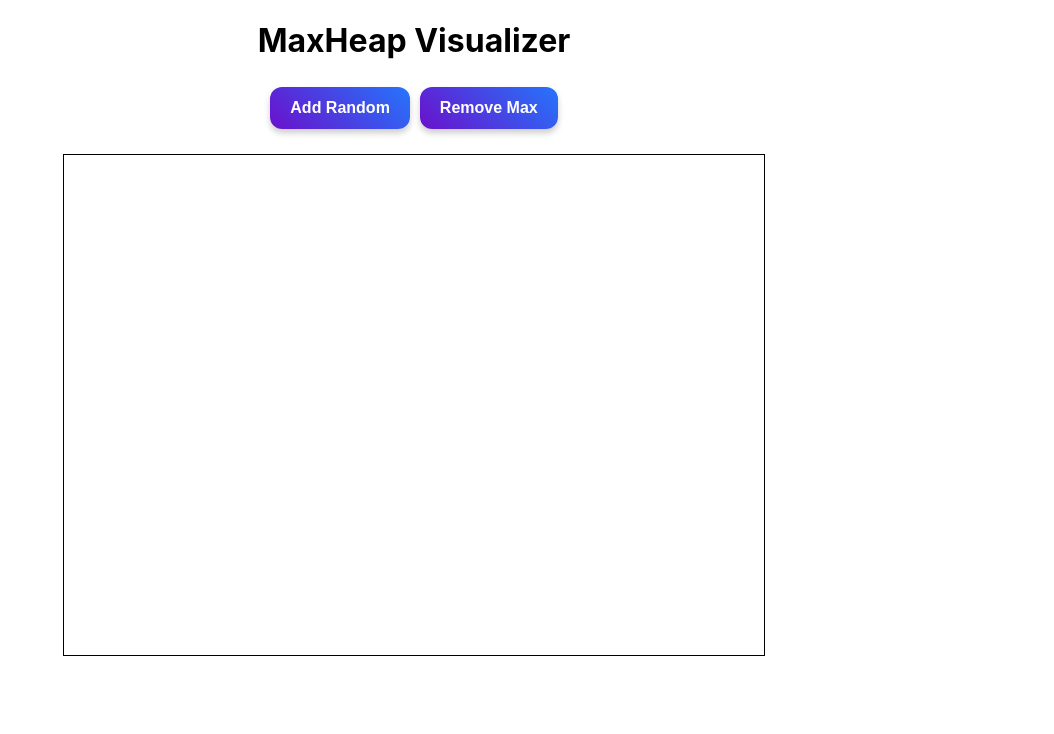
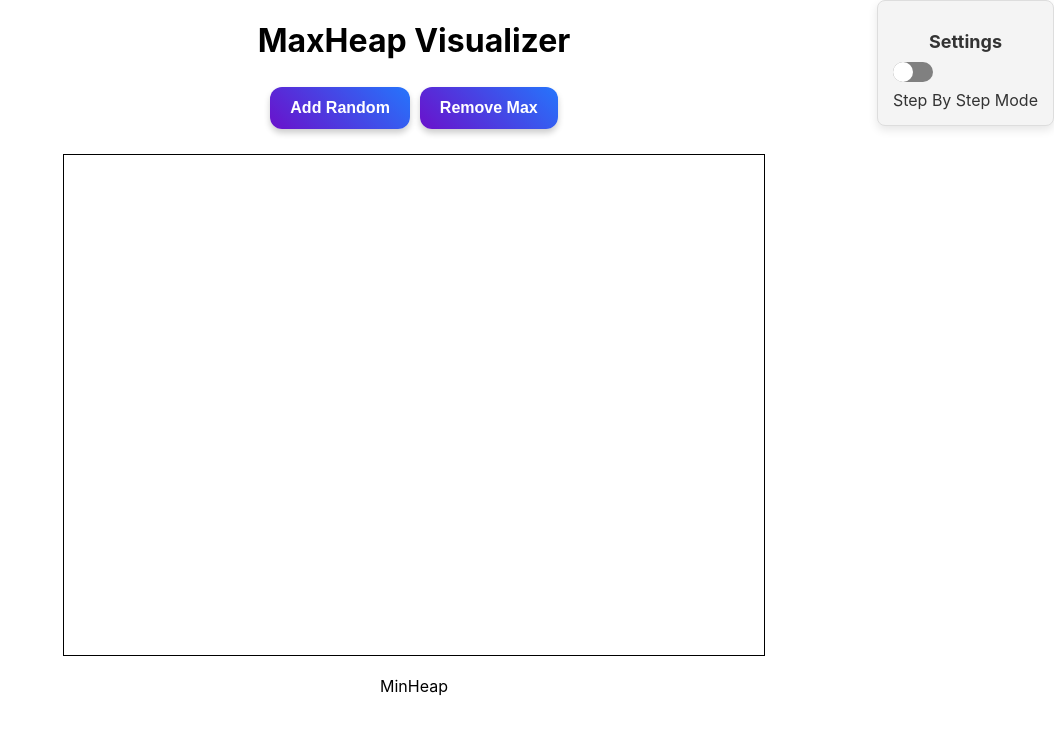
Before and after one commit to kevincas01/AlgoLens, a React (Create React App) app in the folder algo-lens-react/: page / in a window 1280 px wide. Shown: the top 734 px of the page, without its empty margins (226-1280 px from the left). Built offline with nearby package versions, Linux system fonts and the light colour scheme.

Commit message:
Settings Container

```diff
--- a/algo-lens-react/src/App.css
+++ b/algo-lens-react/src/App.css
@@ -70,3 +70,91 @@ button:disabled {
   cursor: not-allowed; /* "Not allowed" cursor */
   opacity: 0.6; /* Slightly transparent */
 }
+
+
+.settings-container {
+  position: fixed;
+  top: 0;
+  right: 0;
+  background-color: #f4f4f4;
+  border: 1px solid #ddd;
+  border-radius: 8px;
+  padding: 15px;
+  width: fit-content;
+  margin: 0 auto;
+  box-shadow: 0 4px 10px rgba(0, 0, 0, 0.1);
+  text-align: center;
+}
+
+.settings-header {
+  font-size: 18px;
+  font-weight: bold;
+  margin-bottom: 10px;
+  color: #333;
+}
+
+.settings-radio-group {
+  display: flex;
+  flex-direction: column;
+  gap: 8px;
+}
+
+
+.switch-mode-container {
+  width: 40px;
+  height: 20px;
+  position: relative;
+  border-radius: 20px;
+  background-color: gray; /* Default background */
+  background-image: linear-gradient(to right, #2a5298 70%, gray 20%); /* Initial gradient */
+  background-size: 0 100%; /* Start with no color on the left side */
+  background-repeat: no-repeat;
+  transition: background-size 0.3s ease 0.1s; /* Smooth transition with delay */
+}
+
+.switch-mode-container.active {
+  background-size: 100% 100%;
+}
+
+/* General checkbox styling */
+.settings-checkbox {
+  position: absolute;
+  margin: 0;
+  appearance: none; /* Remove default styles */
+  -webkit-appearance: none; /* Cross-browser support */
+  width: 20px; /* Checkbox size */
+  height: 20px;
+  border-radius: 50%; /* Make the checkbox round */
+  background-color: white; /* Default background */
+  cursor: pointer;
+  left: 0px; /* Start position on the left */
+  top: 50%;
+  transform: translateY(-50%); /* Center vertically */
+  transition: left .5s ease, background-color 0.3s ease; /* Smooth transition */
+}
+
+/* Checked state */
+.settings-checkbox:checked {
+  left: 50%;
+  background-color: #2a5298;
+  filter: brightness(2);
+}
+
+
+/* Hover state */
+.settings-checkbox:hover {
+  box-shadow: 0 0 6px #2a5298;
+}
+
+/* Focus state */
+.settings-checkbox:focus {
+  outline: none;
+  box-shadow: 0 0 8px #2a5298;
+}
+
+/* Label styling */
+.settings-label {
+  font-size: 16px;
+  color: #333;
+  vertical-align: middle;
+}
--- a/algo-lens-react/src/App.js
+++ b/algo-lens-react/src/App.js
@@ -1,11 +1,26 @@
-import logo from './logo.svg';
-import './App.css';
-import MaxHeap from './Data Structures/Heap/MaxHeap';
+import logo from "./logo.svg";
+import "./App.css";
+import MaxHeap from "./Data Structures/Heap/MaxHeap";
+import MinHeap from "./Data Structures/Heap/MinHeap";
+import HeaderSettings from "./Components/HeaderSettings";
+import { useState } from "react";
 
 function App() {
+  const [stepByStepMode, setStepByStepMode] = useState(false);
   return (
     <div className="App">
-     <MaxHeap/>
+      <HeaderSettings
+        stepByStepMode={stepByStepMode}
+        setStepByStepMode={setStepByStepMode}
+      />
+      <MaxHeap
+        stepByStepMode={stepByStepMode}
+        setStepByStepMode={setStepByStepMode}
+      />
+      <MinHeap
+        stepByStepMode={stepByStepMode}
+        setStepByStepMode={setStepByStepMode}
+      />
     </div>
   );
 }
--- /dev/null
+++ b/algo-lens-react/src/Components/HeaderSettings.js
@@ -0,0 +1,33 @@
+import React from "react";
+
+const HeaderSettings = ({ stepByStepMode, setStepByStepMode }) => {
+  const handleModeChange = (event) => {
+    setStepByStepMode((prevMode) => !prevMode);
+  };
+
+  return (
+    <div className="settings-container">
+      <h2 className="settings-header">Settings</h2>
+      <div className="settings-radio-group">
+        <span
+          className={`switch-mode-container ${
+            stepByStepMode ? "active" : "inactive"
+          }`}
+        >
+          <input
+            type="checkbox"
+            name="stepByStepMode"
+            checked={stepByStepMode}
+            onChange={handleModeChange}
+            className="settings-checkbox"
+          />
+        </span>
+        <label htmlFor="stepByStepMode" className="settings-label">
+          Step By Step Mode
+        </label>
+      </div>
+    </div>
+  );
+};
+
+export default HeaderSettings;
```
